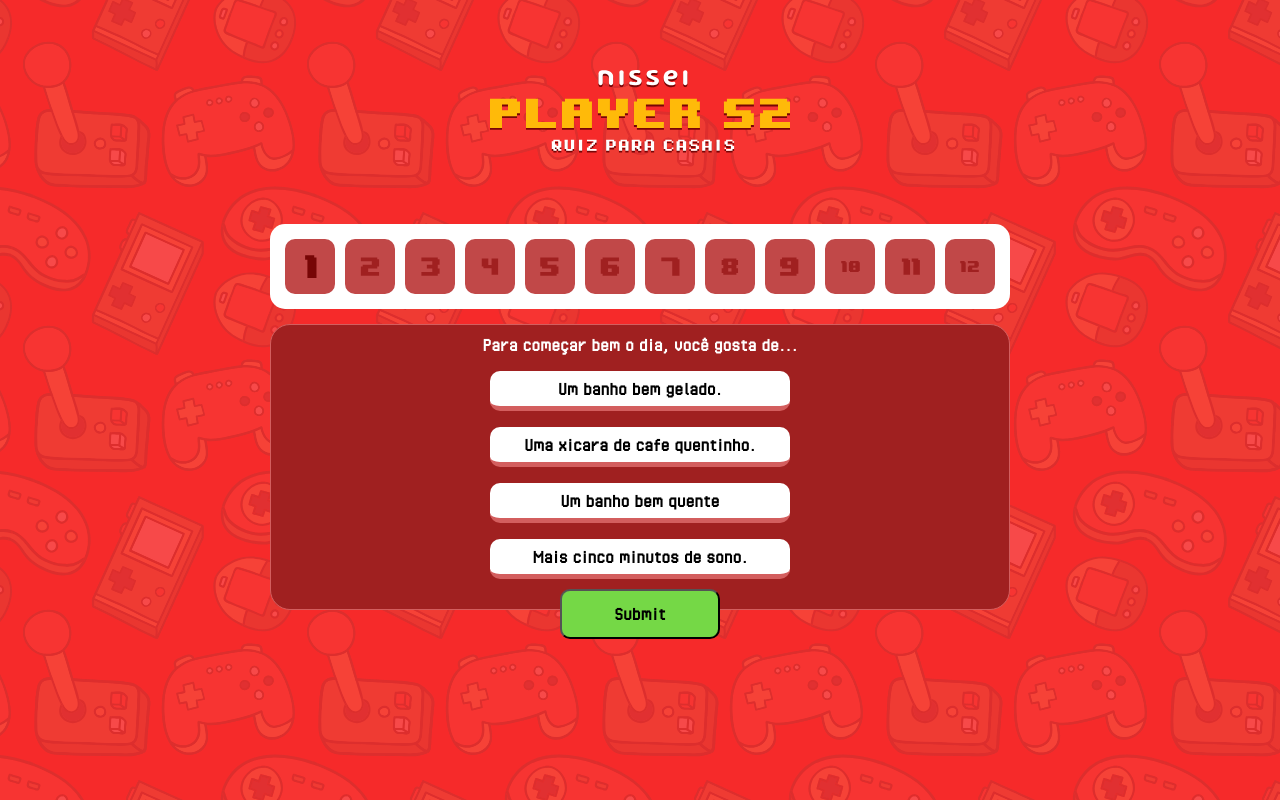
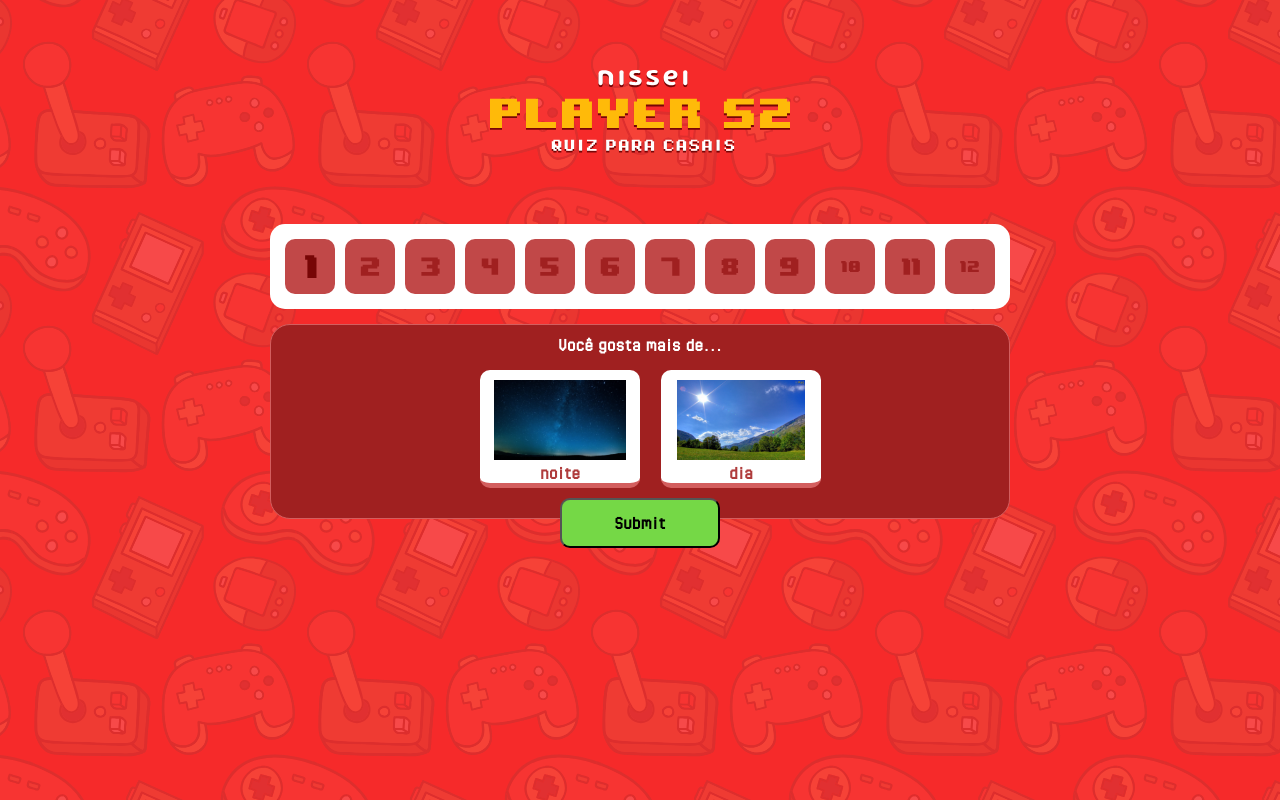
Before and after one commit to SRhartty/jogo-nissei, a PHP site: page /jogo_namorados/jogador_1/formulario_2.php in a window 1280 px wide. Run offline with PHP 8.4, Linux system fonts and the light colour scheme.

Commit message:
terminando

```diff
--- a/jogador_1/formulario_2.php
+++ b/jogador_1/formulario_2.php
@@ -66,26 +66,24 @@ session_start();
       <form class="formulario" method="POST">
         <div class="conteudo">
           <section class="conteudo1" id="aba-1">
-            <h2 class="sub">Para começar bem o dia, você gosta de...</h2>
+            <h2 class="sub">Você gosta mais de...</h2>
+            <div class="linhaimg">
             <input name="resp1" type="radio" value="01" id="i1">
-            <label class="radio" for="i1">
-              <h2 class="resp">Um banho bem gelado.</h2>
+            <label class="radioimg" for="i1">
+              <div>
+              <img class="imgform" src="../imagens/noite.jpg" alt="">
+              <h2 class="subimg">noite</h2>
+              </div>
             </label>
 
             <input name="resp1" type="radio" value="02" id="i2" required>
-            <label class="radio" for="i2">
-              <h2 class="resp">Uma xicara de cafe quentinho.</h2>
+            <label class="radioimg" for="i2">
+              <div>
+              <img class="imgform" src="../imagens/dia.jpg" alt="">
+              <h2 class="subimg">dia</h2>
+              </div>
             </label>
-
-            <input name="resp1" type="radio" value="03" id="i3">
-            <label class="radio" for="i3">
-              <h2 class="resp">Um banho bem quente</h2>
-            </label>
-
-            <input name="resp1" type="radio" value="04" id="i4">
-            <label class="radio" for="i4">
-              <h2 class="resp">Mais cinco minutos de sono.</h2>
-            </label>
+            </div>
             <input class="button" type="submit" name="enviar">
           </section>
         </div>
--- a/style.css
+++ b/style.css
@@ -214,6 +215,7 @@ table {
   font-weight: 900;
   Font-size: 20px;
   margin-top: 10px;
+  padding-bottom: 15px;
 }
 
 
@@ -348,6 +334,44 @@ input[type="radio"] {
   align-items: center;
 }
 
+.radioimg{
+    border-bottom: 5px solid #D35E5E;
+    background-color: white;
+    width: 100px;
+    justify-content: center;
+    width: 160px;
+    display: flex;
+    border-radius: 10px;
+
+}
+
+/*img {
+  height: 80px;
+}*/
+
+.imgform{
+  margin-top: 10px;
+  height: 80px;
+}
+
+.subimg{
+  display: flex;
+    flex-direction: column;
+    align-items: center;
+    font-family: Pixel;
+    font-weight: 900;
+    Font-size: 20px;
+    color: #AF3C3C;
+
+
+}
+
+.imgsub{
+  height: 200px;
+  padding-top: 15px;
+  padding-bottom: 15px;
+}
+
 .resp {
   font-family: Pixel;
   color: #000000;
```
Also changed, not shown: other parts of style.css (+42 -32 lines), jogador_1/formulario_3.php (+5 -13 lines), jogador_1/formulario_4.php (+5 -13 lines), jogador_1/formulario_5.php (+4 -8 lines), jogador_1/formulario_6.php (+5 -5 lines), jogador_1/formulario_7.php (+5 -13 lines), jogador_1/poust_database.php (+21 -4 lines), imagens/copiar.svg (added), imagens/dia.jpg (added), imagens/dia.png (deleted), imagens/friends.jpg (added), imagens/frio.jpg (added), imagens/insta.svg (added), imagens/marley.jpg (added), 3 more files.
